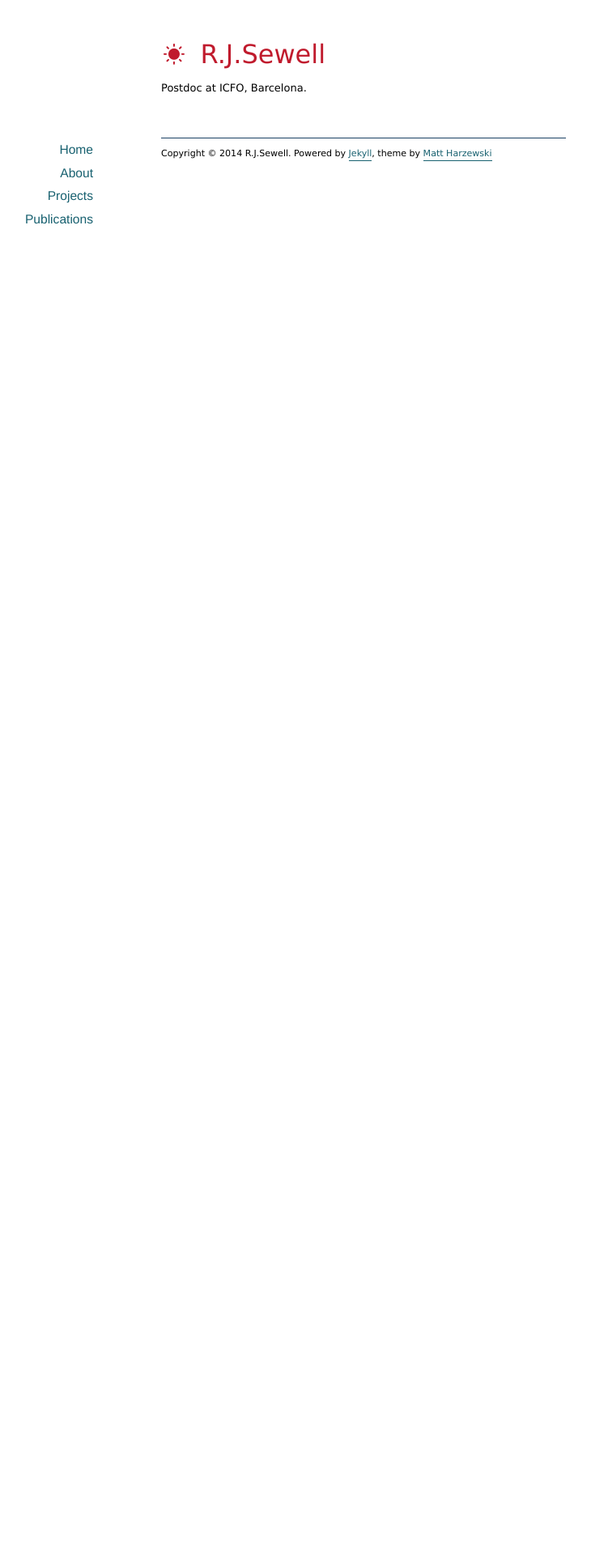
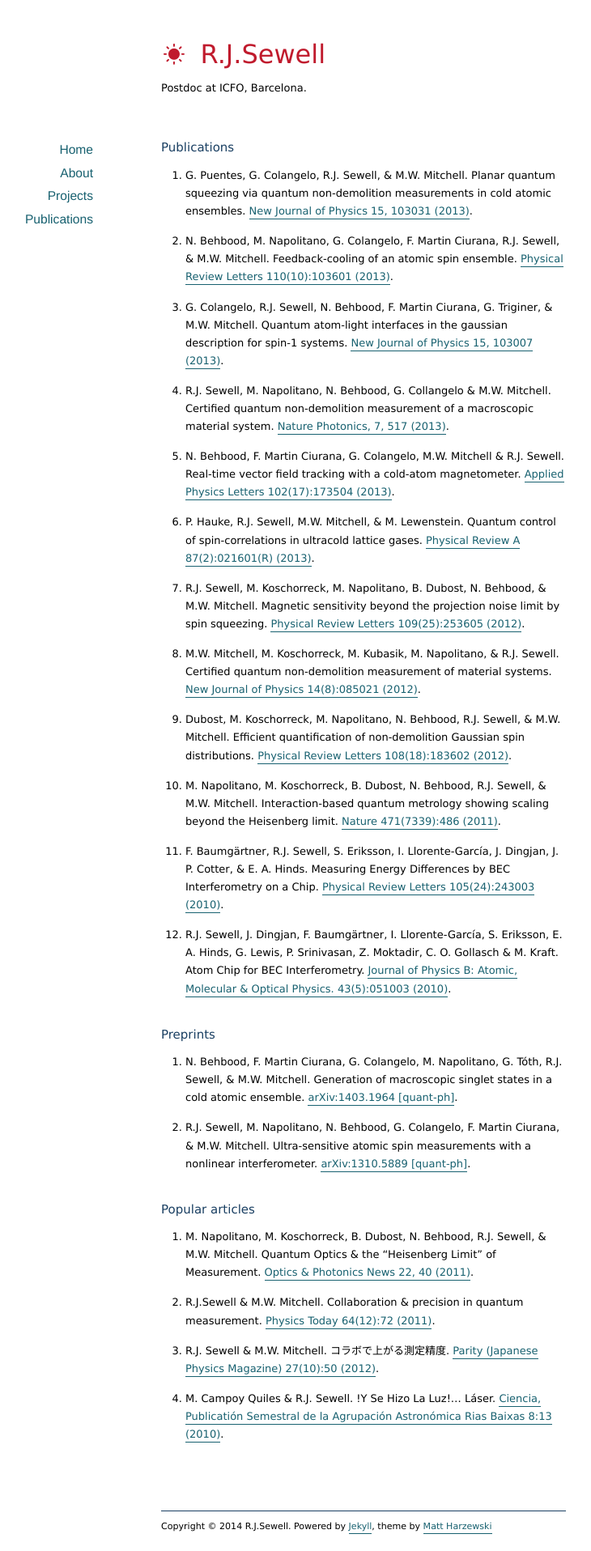
Before and after one commit to rjsewell/rjsewell.github.io, a Jekyll site: the page built from _pages/publications.md, in a window 1280 px wide. Shown: the whole page at 81% size, without its empty margins (191-921 px from the left). Built offline with Jekyll 4.4.1, drawn with Linux system fonts in a browser that asks for light colours; nearby versions of some CDN libraries; before the commit the page ends 900 px from its top, so only the background shows below that.

Commit message:
added publications

```diff
--- a/_config.yml
+++ b/_config.yml
@@ -2,7 +2,7 @@ name: R.J.Sewell
 url: http://rjsewell.github.io
 description: "Postdoc at ICFO, Barcelona."
 
-source:      .
+source:  .
 
 safe: true
 lsi: false
--- a/_layouts/default.html
+++ b/_layouts/default.html
@@ -2,7 +2,8 @@
 <html>
 <head>
 
-  <meta charset="UTF-8">
+  <!-- <meta charset="UTF-8"> -->
+  <meta http-equiv="Content-Type" content="text/html; charset=utf-8" />
   <title>{{ page.title }}</title>
   <meta name="viewport" content="width=device-width">
 
@@ -18,18 +19,12 @@
 
 <body>
 
-
-
   <header id="header">
     <h1><a href="/"><i class="icon-sun"></i> {{ site.name }}</a></h1>
     <p>{{ site.description }}</p>
   </header>
 
-
-
   <div id="page">
-
-
 
     <div id="sidebar">
       <nav>
@@ -43,22 +38,15 @@
     </div>
 
 
-
     <div id="content">
       {{ content }}
     </div>
 
-
-
   </div>
-
-
 
   <footer id="footer">
     <p class="copyright">Copyright &copy; {{ site.time | date: '%Y' }} {{ site.name }}. Powered by <a href="http://jekyllrb.com">Jekyll</a>, theme by <a href="http://www.webmaster-source.com">Matt Harzewski</a></p>
   </footer>
-
-
 
   <script src="//ajax.googleapis.com/ajax/libs/jquery/1.10.1/jquery.min.js"></script>
   <script src="/assets/js/jquery.mobilemenu.min.js"></script>
@@ -72,7 +60,5 @@
     });
   </script>
 
-
-
 </body>
 </html>
--- a/_pages/publications.md
+++ b/_pages/publications.md
@@ -2,5 +2,46 @@
 permalink: /publications/
 layout:    default
 title:     Publications
-description: a list...
 ---
+
+##Publications
+
+1. G. Puentes, G. Colangelo, R.J. Sewell, & M.W. Mitchell. Planar quantum squeezing via quantum non-demolition measurements in cold atomic ensembles. [New Journal of Physics 15, 103031 (2013)](http://iopscience.iop.org/1367-2630/15/10/103031).
+
+2. N. Behbood, M. Napolitano, G. Colangelo, F. Martin Ciurana, R.J. Sewell, & M.W. Mitchell. Feedback-cooling of an atomic spin ensemble. [Physical Review Letters 110(10):103601 (2013)](http://prl.aps.org/abstract/PRL/v111/i10/e103601).
+
+3. G. Colangelo, R.J. Sewell, N. Behbood, F. Martin Ciurana, G. Triginer, & M.W. Mitchell. Quantum atom-light interfaces in the gaussian description for spin-1 systems. [New Journal of Physics 15, 103007 (2013)](http://iopscience.iop.org/1367-2630/15/10/103007).
+
+4. R.J. Sewell, M. Napolitano, N. Behbood, G. Collangelo & M.W. Mitchell. Certified quantum non-demolition measurement of a macroscopic material system. [Nature Photonics, 7, 517 (2013)](http://www.nature.com/nphoton/journal/v7/n7/full/nphoton.2013.100.html).
+
+5. N. Behbood, F. Martin Ciurana, G. Colangelo, M.W. Mitchell & R.J. Sewell. Real-time vector field tracking with a cold-atom magnetometer. [Applied Physics Letters 102(17):173504 (2013)](http://link.aip.org/link/?APL/102/173504/1).
+
+6. P. Hauke, R.J. Sewell, M.W. Mitchell, & M. Lewenstein. Quantum control of spin-correlations in ultracold lattice gases. [Physical Review A 87(2):021601(R) (2013)](http://pra.aps.org/abstract/PRA/v87/i2/e021601).
+
+7. R.J. Sewell, M. Koschorreck, M. Napolitano, B. Dubost, N. Behbood, & M.W. Mitchell. Magnetic sensitivity beyond the projection noise limit by spin squeezing. [Physical Review Letters  109(25):253605 (2012)](http://prl.aps.org/abstract/PRL/v109/i25/e253605).
+
+8. M.W. Mitchell, M. Koschorreck, M. Kubasik, M. Napolitano, & R.J. Sewell. Certified quantum non-demolition measurement of material systems. [New Journal of Physics 14(8):085021 (2012)](http://iopscience.iop.org/1367-2630/14/8/085021/).
+
+9. Dubost, M. Koschorreck, M. Napolitano, N. Behbood, R.J. Sewell, & M.W. Mitchell. Efficient quantification of non-demolition Gaussian spin distributions. [Physical Review Letters 108(18):183602 (2012)](http://prl.aps.org/abstract/PRL/v108/i18/e183602).
+
+10. M. Napolitano, M. Koschorreck, B. Dubost, N. Behbood, R.J. Sewell, & M.W. Mitchell. Interaction-based quantum metrology showing scaling beyond the Heisenberg limit. [Nature 471(7339):486 (2011)](http://www.nature.com/nature/journal/v471/n7339/full/nature09778.html).
+
+11. F. Baumgärtner, R.J. Sewell, S. Eriksson, I. Llorente-García, J. Dingjan, J. P. Cotter, & E. A. Hinds. Measuring Energy Differences by BEC Interferometry on a Chip. [Physical Review Letters 105(24):243003 (2010)](http://prl.aps.org/abstract/PRL/v105/i24/e243003).
+
+12. R.J. Sewell, J. Dingjan, F. Baumgärtner, I. Llorente-García, S. Eriksson, E. A. Hinds, G. Lewis, P. Srinivasan, Z. Moktadir, C. O. Gollasch & M. Kraft. Atom Chip for BEC Interferometry. [Journal of Physics B: Atomic, Molecular & Optical Physics. 43(5):051003 (2010)](http://iopscience.iop.org/0953-4075/43/5/051003/).
+
+##Preprints
+
+1. N. Behbood, F. Martin Ciurana, G. Colangelo, M. Napolitano, G. Tóth, R.J. Sewell, & M.W. Mitchell. Generation of macroscopic singlet states in a cold atomic ensemble. [arXiv:1403.1964 [quant-ph]](http://arxiv.org/abs/1403.1964).
+
+2. R.J. Sewell, M. Napolitano, N. Behbood, G. Colangelo, F. Martin Ciurana, & M.W. Mitchell. Ultra-sensitive atomic spin measurements with a nonlinear interferometer. [arXiv:1310.5889 [quant-ph]](http://arxiv.org/abs/1310.5889).
+
+##Popular articles
+
+1. M. Napolitano, M. Koschorreck, B. Dubost, N. Behbood, R.J. Sewell, & M.W. Mitchell. Quantum Optics & the "Heisenberg Limit" of Measurement. [Optics & Photonics News 22, 40 (2011)](http://www.opticsinfobase.org/opn/abstract.cfm?uri=opn-22-12-40).
+
+2.  R.J.Sewell & M.W. Mitchell. Collaboration & precision in quantum measurement. [Physics Today 64(12):72 (2011)](http://www.physicstoday.org/resource/1/phtoad/v64/i12/p72_s1).
+
+3. R.J. Sewell & M.W. Mitchell. コラボで上がる測定精度. [Parity (Japanese Physics Magazine) 27(10):50 (2012)](http://pub.maruzen.co.jp/book_magazine/magazine/parity-back/parity2012/2012_10/1210_cont.html).
+
+4. M. Campoy Quiles & R.J. Sewell. !Y Se Hizo La Luz!... Láser. [Ciencia, Publicatión Semestral de la Agrupación Astronómica Rias Baixas 8:13 (2010)](http://www.scribd.com/doc/49824488/Revista-Rias-Baixas-Num8).
```
Also changed, not shown: _pages/about.md (+8 -1 lines), _pages/home.md (+4 -1 lines), _pages/projects.md (+0 -1 lines), 7 other files.
